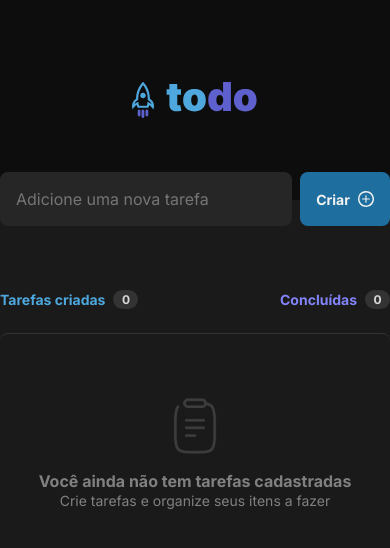
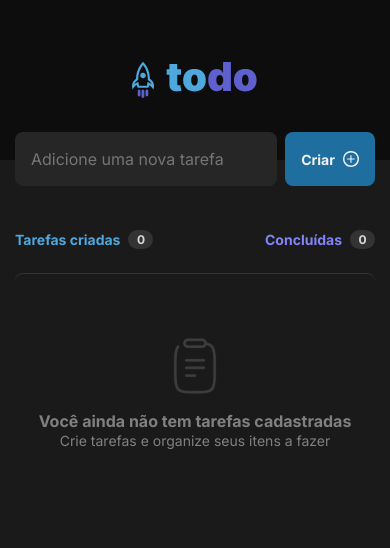
Before and after one commit to Dailton-Bastos/to-do-app, a React (Vite) app: page / in a window 390 px wide. Shown: the top 548 px of the page. Built offline with nearby package versions, Linux system fonts and the light colour scheme.

Commit message:
chore: adjust responsive mobile

```diff
--- a/src/App.module.css
+++ b/src/App.module.css
@@ -2,3 +2,9 @@
   margin: 0 auto;
   max-width: 73.6rem;
 }
+
+@media screen and (max-width: 768px) {
+  .app {
+    padding: 0 1.5rem;
+  }
+}
--- a/src/components/Header/Header.module.css
+++ b/src/components/Header/Header.module.css
@@ -5,3 +5,9 @@
   background: var(--gray-700);
   padding: 7.2rem 0 8rem;
 }
+
+@media screen and (max-width: 768px) {
+  .header {
+    padding: 5.2rem 0 6rem;
+  }
+}
--- a/src/components/Tasks/Tasks.module.css
+++ b/src/components/Tasks/Tasks.module.css
@@ -1,4 +1,11 @@
 .tasks {
   margin-top: 6.4rem;
+  padding-bottom: 5rem;
   width: 100%;
 }
+
+@media screen and (max-width: 768px) {
+  .tasks {
+    margin-top: 4.4rem;
+  }
+}
```
